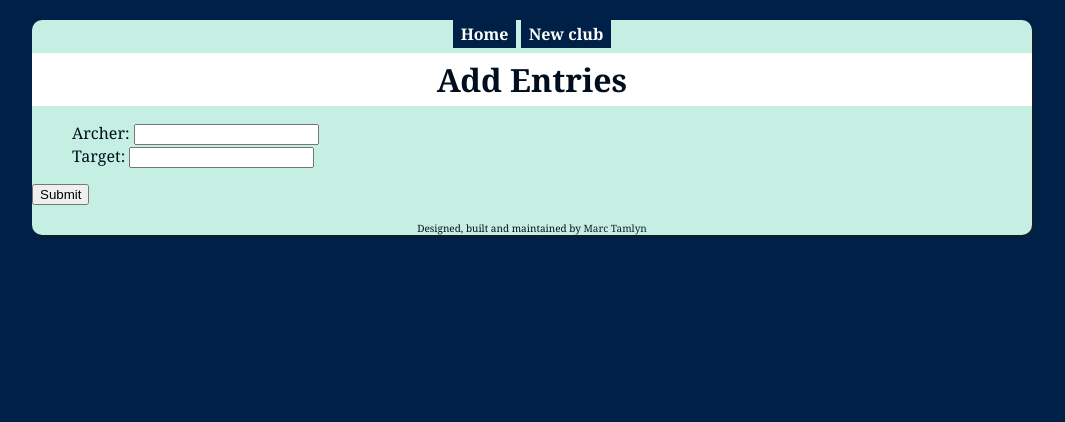
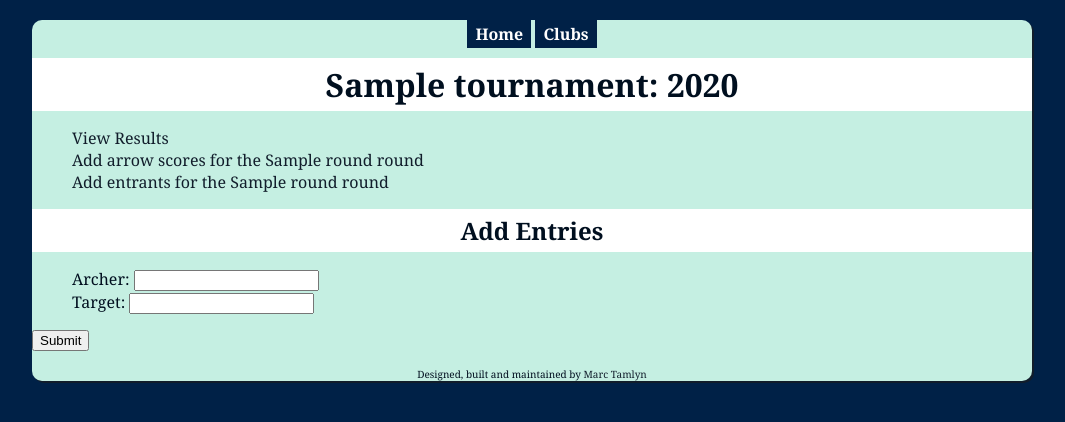
Before and after one commit to mjtamlyn/tamlynscore, a Django app: page /add-scores/1/ in a window 1280 px wide. Shown: the top 422 px of the page, without its empty margins (108-1173 px from the left). Run offline with Django 3.2, Linux system fonts and the light colour scheme; tables that the repository leaves empty hold one stand-in row (values such as "Sample post").

Commit message:
Use url tag in templates, templated comp pages.

```diff
--- a/src/records/models.py
+++ b/src/records/models.py
@@ -1,5 +1,6 @@
 from django.db import models
 from django.forms import ValidationError
+from django.template.defaultfilters import slugify
 
 from itertools import groupby
 import json
@@ -66,6 +67,8 @@ class Competition(models.Model):
     date = models.DateField()
     end_date = models.DateField(blank=True, null=True)
 
+    slug = models.SlugField(editable=False, unique=True)
+
     rounds = models.ManyToManyField(Round, through=BoundRound)
     tournament = models.ForeignKey(Tournament)
 
@@ -75,6 +78,7 @@ class Competition(models.Model):
     def clean(self, *args, **kwargs):
         if self.end_date is None:
             self.end_date = self.date
+        self.slug = slugify('{0} {1}'.format(self.tournament, self.date.year))
         return super(Competition, self).clean(*args, **kwargs)
 
     def full_results(self):
@@ -143,6 +147,7 @@ class Entry(models.Model):
     golds = models.IntegerField(blank=True, null=True)
     xs = models.IntegerField(blank=True, null=True)
 
+    retired = models.BooleanField(default=False)
     target = models.CharField(max_length=10, blank=True, null=True)
 
     def get_classification(self):
@@ -152,7 +157,8 @@ class Entry(models.Model):
         self.score = self.arrow_set.aggregate(models.Sum('score'))['score__sum']
         self.golds = self.arrow_set.filter(score=10).count()
         self.hits = self.arrow_set.exclude(score=0).count()
-        self.xs = self.arrow_set.filter(is_x=True).count()
+        if self.shot_round.round_type.has_xs:
+            self.xs = self.arrow_set.filter(is_x=True).count()
         self.save()
 
     def __unicode__(self):
--- a/src/records/static/css/style.css
+++ b/src/records/static/css/style.css
@@ -40,6 +40,7 @@ li {
     font-weight: bold;
     text-align: center;
     width: 100%;
+    margin-bottom: 5px;
 }
 .navigation .nav-link {
     background-color: #002147;
--- a/src/records/templates/add_arrow_values_index.html
+++ b/src/records/templates/add_arrow_values_index.html
@@ -12,10 +12,13 @@
 {% endblock scripts %}
 
 {% block content %}
+<div class="actions">
+    <a href="{% url records.views.competition_index slug=the_round.competition.slug %}">Back</a>
+</div>
 <h1>Choose scores to update</h1>
 
 {% for dozen in dozens %}
-    <h3>Dozen {{ dozen }}</h3>
+    <h3 id="dozen-{{dozen}}">Dozen {{ dozen }}</h3>
     Targets:
     {% for target in targets %}
     <a href="target/{{ target.target }}/doz/{{dozen}}/" {% if target.target == highlighted.target and dozen == highlighted.dozen %}class="focus"{% endif %}>{{ target.target }}</a>
--- a/src/records/templates/add_scores.html
+++ b/src/records/templates/add_scores.html
@@ -1,4 +1,4 @@
-{% extends 'base.html' %}
+{% extends 'competition_base.html' %}
 
 {% block title %}Add scores{% endblock %}
 
@@ -13,8 +13,8 @@
 </script>
 {% endblock scripts %}
 
-{% block content %}
-<h1>Add Entries</h1>
+{% block page_content %}
+<h2>Add Entries</h2>
 <form action="" method="post" autocomplete="off">
     {{ form.errors }}
     <ul>
@@ -39,4 +39,4 @@
     {% csrf_token %}
     <input type="submit" />
 </form>
-{% endblock content %}
+{% endblock %}
--- a/src/records/templates/base.html
+++ b/src/records/templates/base.html
@@ -17,8 +17,8 @@
         <div class="wrapper">
             {% block nav %}
             <div class="navigation">
-                <a href="/"><div class="nav-link">Home</div></a>
-                <a href="/new-club/"><div class="nav-link">New club</div></a>
+                <a href="{% url records.views.index %}"><div class="nav-link">Home</div></a>
+                <a href="{% url records.views.new_club %}"><div class="nav-link">Clubs</div></a>
             </div>
             {% endblock nav %}
             {% block content %}
--- /dev/null
+++ b/src/records/templates/competition_base.html
@@ -0,0 +1,23 @@
+{% extends 'base.html' %}
+
+{% block content %}
+    <h1>{{ competition }}</h1>
+    {% block actions %}
+    <div class="actions">
+        <ul>
+        {% for round in competition.boundround_set.all %}
+            {% if round.use_individual_arrows %}
+            <li><a href="{% url records.views.competition_index slug=competition.slug %}">View Results</a></li>
+            <li><a href="{% url records.views.add_arrow_values_index round_id=round.pk %}">Add arrow scores for the {{ round.round_type }} round</a></li>
+            <li><a href="{% url records.views.add_scores round_id=round.pk %}">Add entrants for the {{ round.round_type }} round</a></li>
+            {% else %}
+            <li><a href="/add-scores/{{ round.pk }}/">Add scores for the {{ round.round_type }} round</a></li>
+            {% endif %}
+        {% endfor %}
+        </ul>
+    </div>
+    {% endblock %}
+
+    {% block page_content %}
+    {% endblock page_content %}
+{% endblock content %}
--- a/src/records/templates/index.html
+++ b/src/records/templates/index.html
@@ -5,7 +5,7 @@
 
 <ul>
 {% for competition in competitions %}
-<li><a href="/competition/{{ competition.pk }}">{{ competition }}</a></li>
+<li><a href="{% url records.views.competition_index slug=competition.slug %}">{{ competition }}</a></li>
 {% endfor %}
 </ul>
 {% endblock content %}
--- a/src/records/urls.py
+++ b/src/records/urls.py
@@ -3,13 +3,11 @@ from django.conf.urls.defaults import *
 from django.contrib import admin
 admin.autodiscover()
 
-from records.views import *
-
 urlpatterns = patterns('records.views',
     (r'^$', 'index'),
-    (r'^competition/(?P<competition_id>\d+)/$', 'competition_index'),
-    (r'^add-scores/(?P<round_id>\d+)/$', AddScoresView.as_view()),
+    (r'^competition/(?P<slug>(\w+-?)+)/$', 'competition_index'),
+    (r'^add-scores/(?P<round_id>\d+)/$', 'add_scores'),
     (r'^add-arrow-values/(?P<round_id>\d+)/$', 'add_arrow_values_index'),
-    (r'^add-arrow-values/(?P<round_id>\d+)/target/(?P<target_no>\d+)/doz/(?P<doz_no>\d+)/$', AddArrowValuesView.as_view()),
-    (r'^new-club/$', NewClubView.as_view()),
+    (r'^add-arrow-values/(?P<round_id>\d+)/target/(?P<target_no>\d+)/doz/(?P<doz_no>\d+)/$', 'add_arrow_values'),
+    (r'^new-club/$', 'new_club'),
 )
--- a/src/records/views.py
+++ b/src/records/views.py
@@ -13,25 +13,28 @@ def index(request):
     competitions = Competition.objects.all()
     return render_to_response('index.html', locals(), context_instance=RequestContext(request))
 
-def competition_index(request, competition_id):
-    competition = get_object_or_404(Competition, id=competition_id)
+def competition_index(request, slug):
+    competition = get_object_or_404(Competition, slug=slug)
     results = competition.full_results()
     return render_to_response('competition_index.html', locals(), context_instance=RequestContext(request))
 
 class AddScoresView(View):
     def get(self, request, round_id):
         the_round = get_object_or_404(BoundRound, pk=round_id)
+        competition = the_round.competition
         form = ScoreEntryForm(initial={'hits': the_round.arrows})
         return render_to_response('add_scores.html', locals(), context_instance=RequestContext(request))
 
     def post(self, request, round_id):
         the_round = get_object_or_404(BoundRound, pk=round_id)
+        competition = the_round.competition
         entry = Entry(shot_round=the_round)
         form = ScoreEntryForm(request.POST, instance=entry)
         if form.is_valid():
             score = form.save()
             return self.get(request, round_id)
         return render_to_response('add_scores.html', locals(), context_instance=RequestContext(request))
+add_scores = AddScoresView.as_view()
 
 def add_arrow_values_index(request, round_id):
     the_round = get_object_or_404(BoundRound, pk=round_id, use_individual_arrows=True)
@@ -72,8 +75,9 @@ class AddArrowValuesView(View):
             for arrow in arrows:
                 arrow.save()
                 arrow.entry.update_totals()
-            return HttpResponseRedirect('../../../../?fd={0}&ft={1}'.format(doz_no, target_no))
+            return HttpResponseRedirect('../../../../?fd={0}&ft={1}#dozen-{0}'.format(doz_no, target_no))
         return render_to_response('add_arrow_values.html', locals(), context_instance=RequestContext(request))
+add_arrow_values = AddArrowValuesView.as_view()
 
 class NewClubView(View):
     def get(self, request):
@@ -86,3 +90,4 @@ class NewClubView(View):
             form.save()
             return self.get(request)
         return render_to_response('new_club.html', locals(), context_instance=RequestContext(request))
+new_club = NewClubView.as_view()
```
Also changed, not shown: src/records/templates/competition_index.html (+3 -15 lines), src/records/migrations/0015_auto__add_field_entry_retired.py (added), src/records/migrations/0016_auto__add_field_competition_slug.py (added), src/records/migrations/0017_auto__add_unique_competition_slug.py (added).
